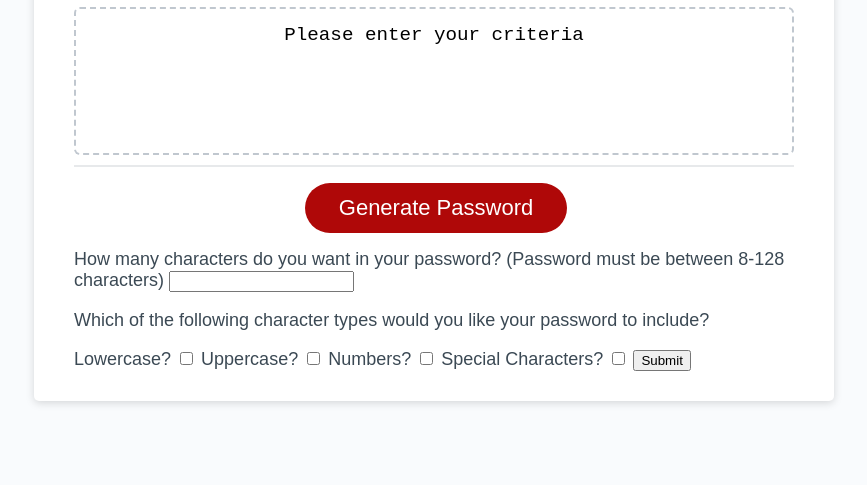
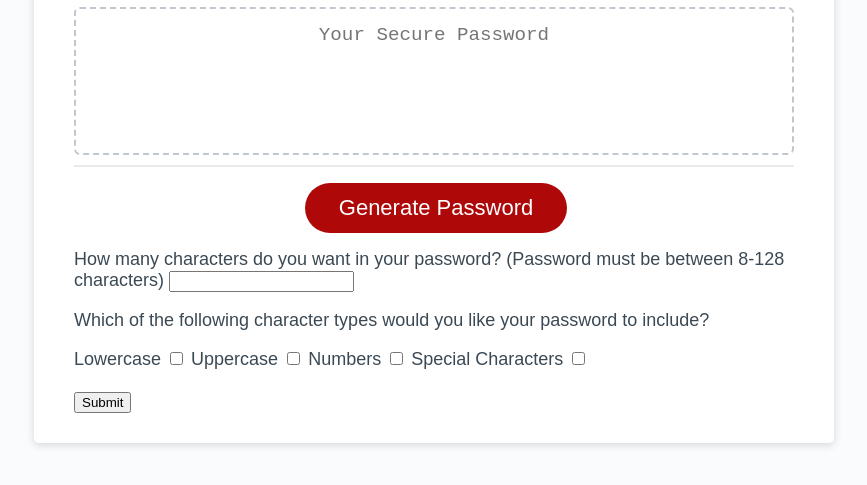
Before and after one commit to manyLizards/Password-Generator, a plain HTML site: page index.html in a window 1280 px wide. Both pictures are taken after a click on the button "Generate Password". Shown: the part 241-726 px from the top of the page, without its empty margins (206-1073 px from the left). Drawn offline with Linux system fonts and the light colour scheme.

Commit message:
some minor changes to the html form

```diff
--- a/index.html
+++ b/index.html
@@ -33,14 +33,15 @@
             <input type="number" id="length" name="length">
             <br>
             <p>Which of the following character types would you like your password to include?</p>
-            <label for="lowercase">Lowercase?</label>
+            <label for="lowercase">Lowercase</label>
             <input type="checkbox" id="lowercase" name="lowercase">
-            <label for="uppercase">Uppercase?</label>
+            <label for="uppercase">Uppercase</label>
             <input type="checkbox" id="uppercase" name="uppercase">
-            <label for="numbers">Numbers?</label>
+            <label for="numbers">Numbers</label>
             <input type="checkbox" id="numbers" name="numbers">
-            <label for="special">Special Characters?</label>
+            <label for="special">Special Characters</label>
             <input type="checkbox" id="special" name="special">
+            <br><br>
             <button id="submit" class="form" type="submit">Submit</button>
           </form>
         </div>
--- a/script.js
+++ b/script.js
@@ -82,7 +82,7 @@ function writePassword() {
   var password = generatePassword();
   var passwordText = document.querySelector("#password");
 
-  passwordText.value = password;
+  //passwordText.value = password;
 
 }
 
@@ -90,4 +90,4 @@ function writePassword() {
 // Add event listener to generate button and submit button
 generateBtn.addEventListener("click", writePassword);
 
-submitBtn.addEventListener("click", getPreferences, writePassword)
+submitBtn.addEventListener("click", getPreferences,)
```
